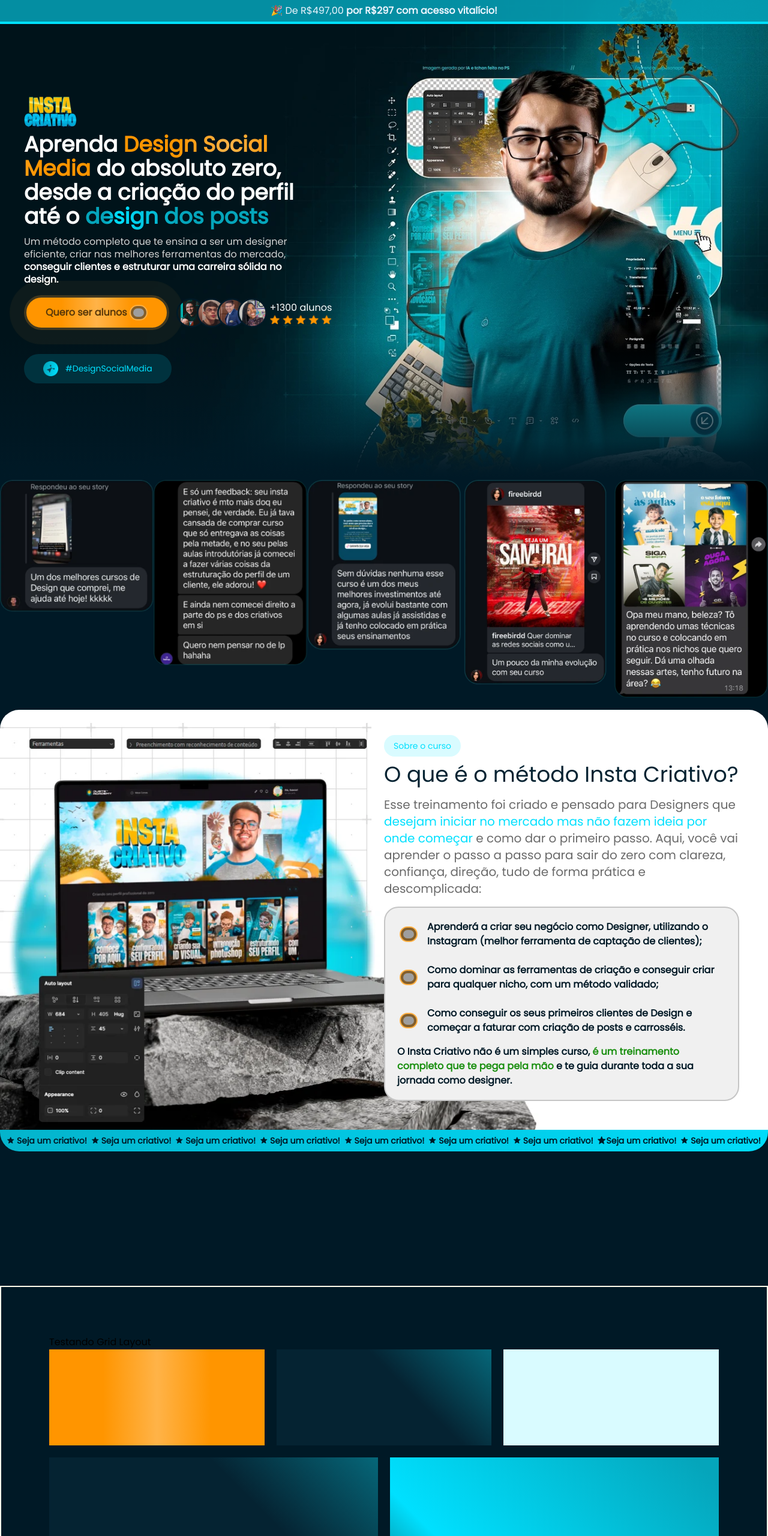
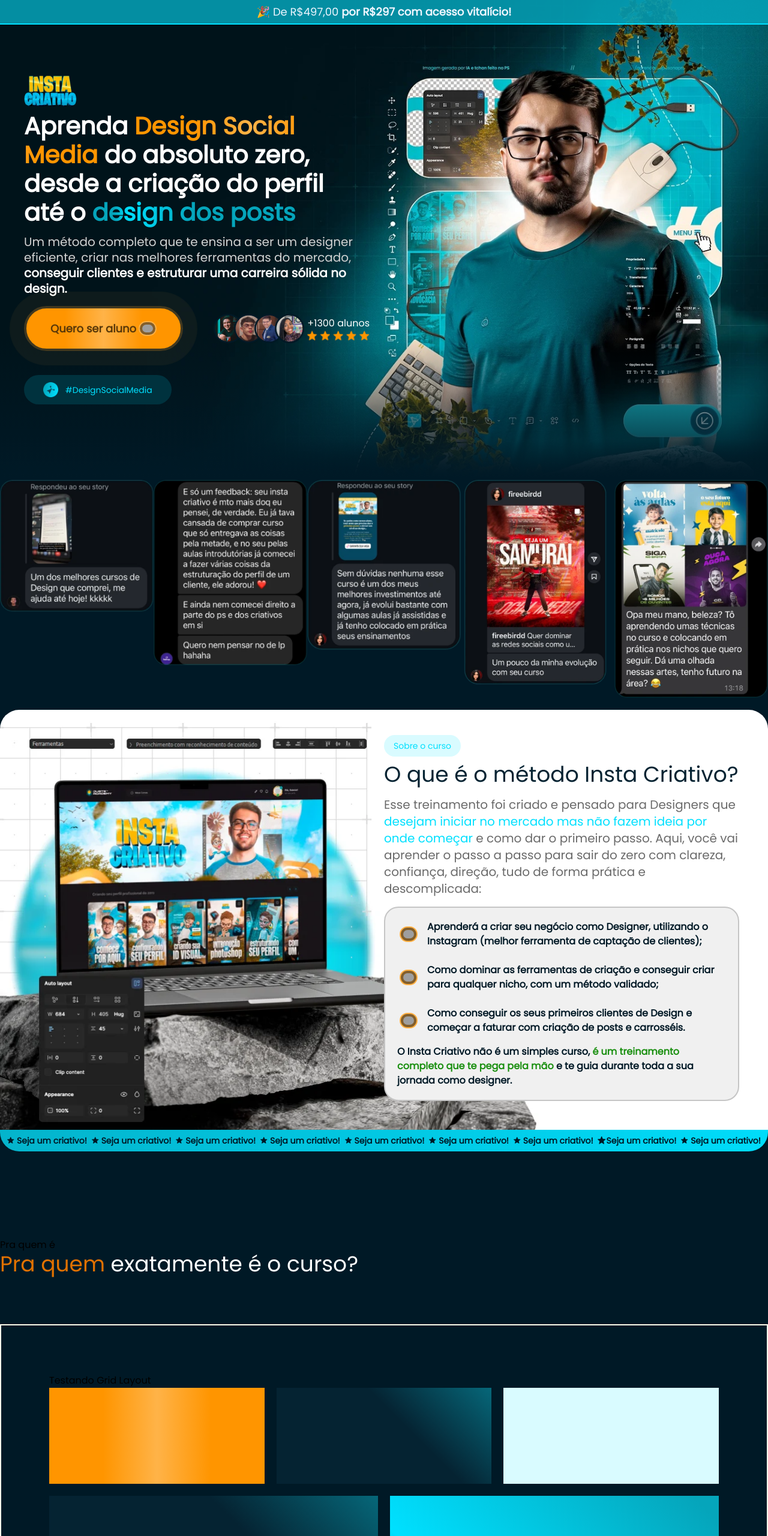
Before and after one commit to CarlosGon7/gabriel-tw, a website: page public/index.html in a window 1280 px wide. Shown: the top 2560 px of the page at 60% size. Drawn offline with Linux system fonts and the light colour scheme; grey boxes are pictures that could not be loaded.

Commit message:
Update project files

```diff
--- a/public/index.html
+++ b/public/index.html
@@ -9,19 +9,19 @@
 </head>
 
 <body class="h-screen bg-[#001926]">
-    <header class="bg-[rgba(5,165,187,0.85)] border-b-4 border-[var(--azul-claro)] py-1.5 z-10 w-screen fixed">
-        <p class="text-blue-50 w-fit mx-auto">🎉 De R$497,00 <strong>por R$297 com acesso vitalício!</strong></p>
+    <header class="bg-[rgba(5,165,187,0.85)] border-b-[2px] border-[var(--azul-claro)] py-1.5 z-10 w-screen fixed">
+        <h4 class="text-blue-50 w-fit mx-auto text-[18px] font-normal">🎉 De R$497,00 <strong>por R$297 com acesso vitalício!</strong></h4>
     </header>
 
 
     <div class="div-section bg-[linear-gradient(0deg,rgba(0,25,38,1)_0%,rgba(2,26,34,0)_30%),url('../src/img/bg/background-hero.webp')] h-screen bg-cover bg-center bg-no-repeat">
         <section class="hero-container max-w-[1200px] flex items-center mx-auto h-full text-white">
             <div class="hero-content block">
-                <article class="logo-area">
+                <div class="logo-area">
                     <img class="w-fit h-auto" src="../src/img/logo_ic.webp" alt="">
-                </article>
-                <article class="hero">
-                    <h1 class="hero-title max-w-lg font text-4xl mt-2 font-semibold">
+                </div>
+                <div class="hero">
+                    <h1 class="hero-title max-w-lg font text-[40px] leading-[1.2] mt-2 font-semibold">
                         Aprenda <span class="bg-[image:var(--gradiente-ouro)] bg-clip-text text-transparent">Design
                             Social
                             Media</span> do absoluto zero,
@@ -29,17 +29,17 @@
                         até o <span class="bg-[image:var(--gradiente-azul)] bg-clip-text text-transparent">design dos
                             posts</span>
                     </h1>
-                    <p class="hero-sub text-1xl leading-[1.3] max-w-md mt-3 text-[#D3D3D3] ">
+                    <p class="hero-sub text-[20px] leading-[1.3] max-w-xl mt-3 text-[#D3D3D3] ">
                         Um método completo que te ensina a ser um designer
                         eficiente, criar nas melhores ferramentas do mercado,
                         <span class="text-[#FFFFFF] font-semibold">conseguir clientes e estruturar uma carreira sólida
                             no
                             design.</span>
                     </p>
-                </article>
-                <article class="cta mt-4 flex flex-row justify-center items-center gap-3">
-                    <button class="btn-laranja px-8 py-3 flex items-center rounded-full cursor-pointer">
-                        <span>Quero ser alunos</span>
+                </div>
+                <div class="cta mt-4 flex flex-row justify-between items-center gap-3">
+                    <button class="btn-laranja px-10 py-5 flex text-[18px] items-center rounded-full cursor-pointer">
+                        <span>Quero ser aluno</span>
                         <img class=" bg-[#825E2B] border-2 border-[#FFB042] rounded-full p-1 ml-1" width="30px"
                             height="auto" src="https://img.icons8.com/material-rounded/FFA72C/circled-chevron-right.png"
                             alt="icone arrow">
@@ -50,12 +50,12 @@
                             <img src="../src/img/star.webp" alt="estrelas">
                         </span>
                     </div>
-                </article>
-                <article
+                </div>
+                <div
                     class="hashtag bg-[#00323E]  rounded-full flex items-center px-8 py-3 w-fit mt-10 pointer-events-none">
                     <img class="mr-3" width="25px" height="auto" src="../src/img/icone-hero.webp" alt="icone">
                     <span class="text-sm text-[var(--azul-claro)]">#DesignSocialMedia</span>
-                </article>
+                </div>
             </div>
         </section>
         <!-- Seção de depoimentos animado -->
@@ -82,12 +82,12 @@
             <div
                 class="about bg-[url('../src/img/bg/background_sobre_curso.webp')] bg-no-repeat bg-center bg-cover w-full h-fit p-12 rounded-tl-4xl rounded-tr-4xl flex flex-row items-start justify-end-safe">
                 <div class="about-container flex flex-col items-start justify-star w-fit h-fit max-w-[50%]">
-                    <article class="about-hashtag mb-4">
+                    <div class="about-hashtag mb-4">
                         <span
                             class="bg-[#D9FBFF] px-4 py-2 rounded-full text-[var(--azul-claro)] font-medium text-sm">Sobre
                             o curso</span>
-                    </article>
-                    <article class="about-content mb-4">
+                    </div>
+                    <div class="about-content mb-4">
                         <h2 class="text-4xl text-[var(--cor-titulo)] font-medium w-fit mb-4">O que é o método Insta
                             Criativo?</h2>
                         <p class="text-[#6A6A6A] text-xl">Esse treinamento foi criado e pensado para Designers que
@@ -97,8 +97,8 @@
                             o passo a passo para sair do zero com clareza, confiança,
                             direção, tudo de forma prática e descomplicada:
                         </p>
-                    </article>
-                    <article
+                    </div>
+                    <div
                         class="about-box border-2 border-[#C5C5C5] rounded-3xl p-5 bg-[#F0F0F0] flex flex-col justify-center items-start gap-4">
                         <ul class="flex flex-col gap-6">
                             <li class="check1 flex flex-row items-center gap-4">
@@ -133,7 +133,7 @@
                         <p class="font-semibold text-[var(--cor-texto)]">O Insta Criativo não é um simples curso, <span
                                 class="text-[#198F0F]">é um treinamento completo que te pega pela mão</span> e te guia
                             durante toda a sua jornada como designer.</p>
-                    </article>
+                    </div>
                 </div>
             </div>
             <div class="bg-linear-[90deg,#04B4CC_0%,#00DCFA_100%,teal] py-2 px-3 rounded-bl-4xl rounded-br-4xl">
@@ -167,33 +167,36 @@
                 </ul>
             </div>
         </section>
-        <section class=" py-20">
-            <div class="">
-
+        <section id="Pra_Quem_E" class="w-[1280px] py-20">
+            <div id="header-container" class="w-full flex flex-row justify-between align-bottom">
+                <div id="header">
+                    <p>Pra quem é</p>
+                    <h2 class="text-white text-4xl font-medium min"><span class="text-amber-600">Pra quem</span> exatamente é o curso?</h2>
+                </div>
             </div>
         </section>
-        <section class="grid-layout max-w-[1280px] border-2 border-amber-50 p-20">
+        <section class="grid-layout w-[1280px] border-2 border-amber-50 p-20 block m-auto">
             <!-- Header -->
-            <article class="">
+            <div class="">
                 <h1>Testando Grid Layout</h1>
-            </article>
+            </div>
             <!-- Box Grid -->
             <div class="grid grid-cols-6 gap-5">
-                <article class="bg-[image:var(--gradiente-ouro)] p-20 col-span-2">
+                <div class="bg-[image:var(--gradiente-ouro)] p-20 col-span-2">
 
-                </article>
-                <article class="bg-[image:var(--grad-card-azul)] p-20 col-span-2">
+                </div>
+                <div class="bg-[image:var(--grad-card-azul)] p-20 col-span-2">
 
-                </article>
-                <article class="bg-[#D9FBFF] p-20 col-span-2">
+                </div>
+                <div class="bg-[#D9FBFF] p-20 col-span-2">
 
-                </article>
-                <article class="bg-[image:var(--grad-card-azul)] p-20 col-span-3">
+                </div>
+                <div class="bg-[image:var(--grad-card-azul)] p-20 col-span-3">
 
-                </article>
-                <article class="bg-[image:var(--grad-azul-claro)] p-20 col-span-3">
+                </div>
+                <div class="bg-[image:var(--grad-azul-claro)] p-20 col-span-3">
 
-                </article>
+                </div>
             </div>
         </section>
     </div>
```
Also changed, not shown: public/teste.html (deleted, +0 -65 lines), src/output.css.
